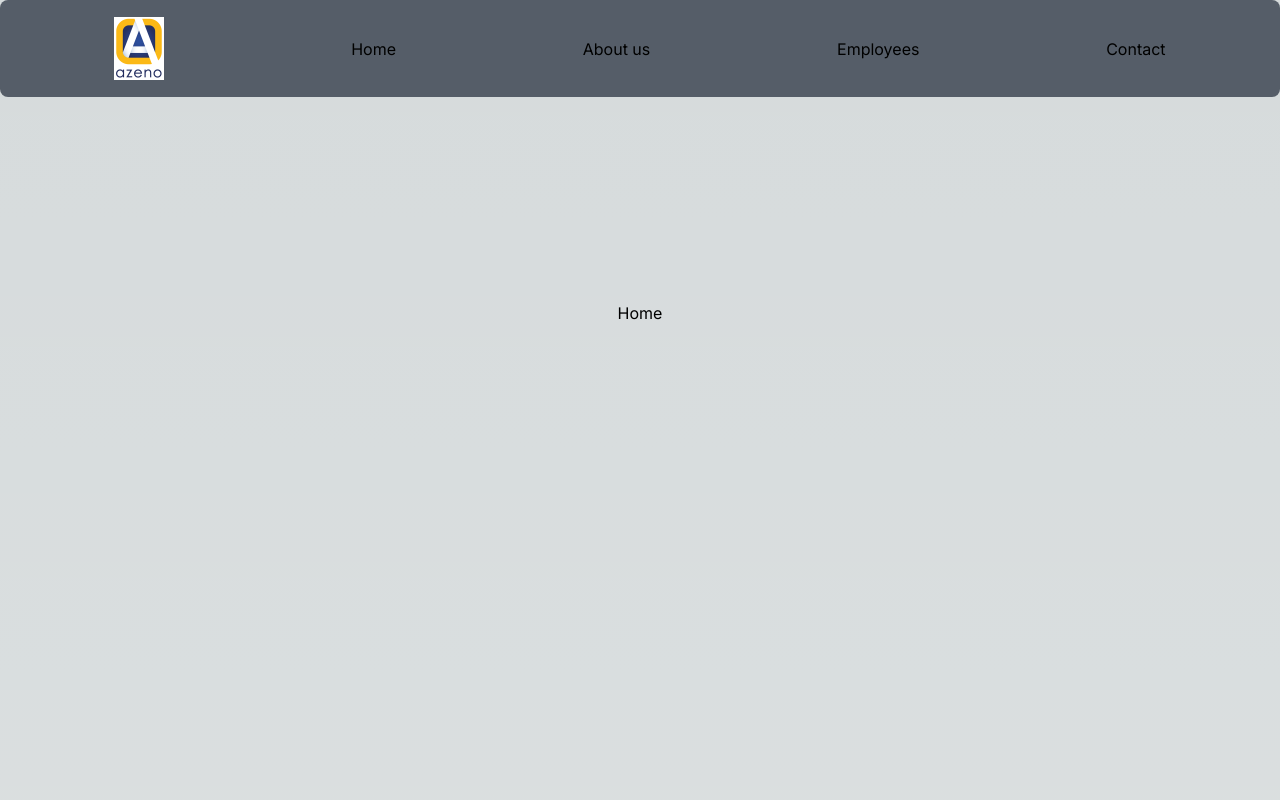
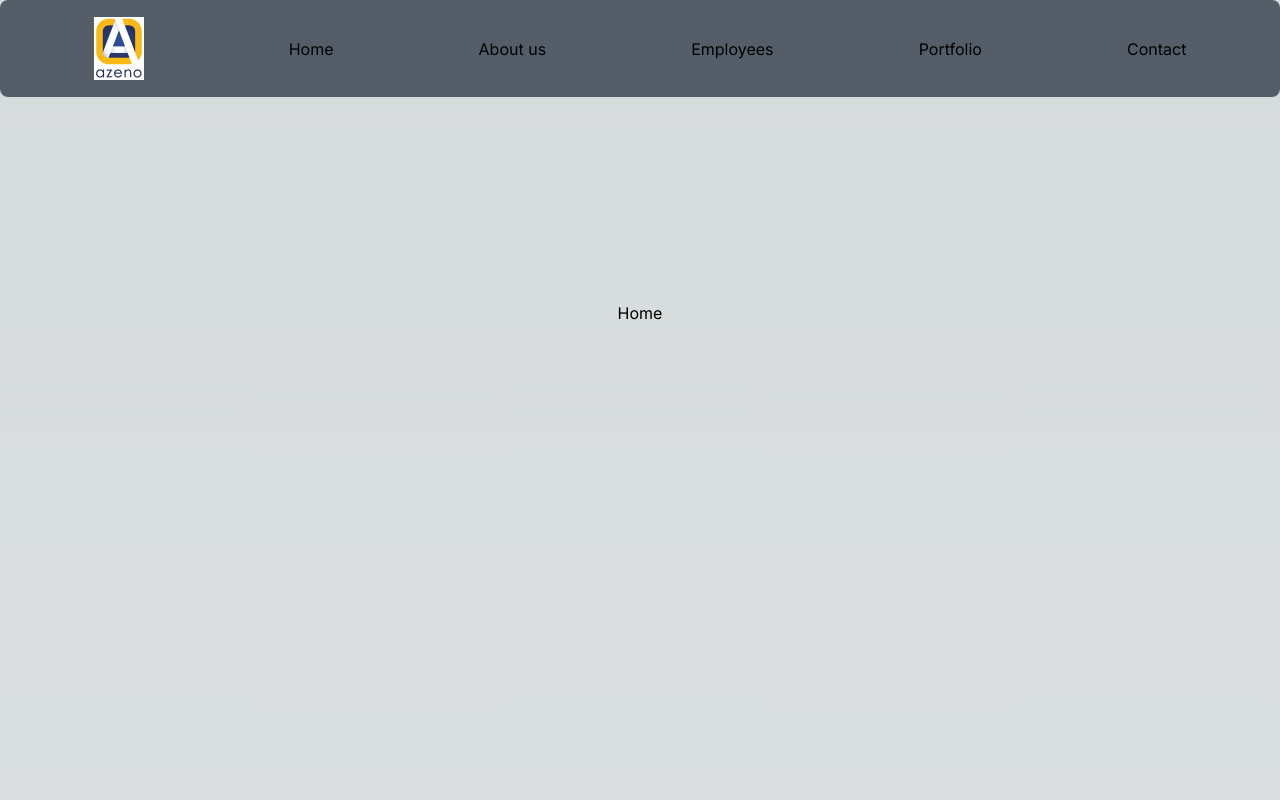
Before and after one commit to MaciejMogilewski/azeno_site, a Next.js app: page / in a window 1280 px wide. Shown: the top 800 px of the page. Built offline with nearby package versions, Linux system fonts and the light colour scheme; data requests are answered from the project's data file.

Commit message:
Add portfolio and footer section

```diff
--- a/src/app/(custom_layout)/layout.tsx
+++ b/src/app/(custom_layout)/layout.tsx
@@ -1,10 +1,12 @@
 import React from "react";
 import NavBar from "@/components/NavBar";
+import Footer from "@/components/Footer";
 
 function Layout({children,}: { children: React.ReactNode }) {
     return <section >
         <NavBar/>
         {children}
+        <Footer/>
     </section>
 }
 
--- a/src/app/(custom_layout)/page.tsx
+++ b/src/app/(custom_layout)/page.tsx
@@ -1,6 +1,7 @@
 import About from "@/components/About";
 import Employees from "@/components/Employees";
 import FormContact from "@/components/FormContact";
+import Portfolio from "@/components/Portfolio";
 
 export default function Home() {
     return (
@@ -14,10 +15,14 @@ export default function Home() {
             <section id="employees" className="flex min-h-screen flex-col items-center justify-between p-24">
                 <Employees/>
             </section>
+            <section id="portfolio" className="flex min-h-screen flex-col items-center justify-between p-24">
+                <Portfolio/>
+            </section>
             <section id="formContact" className="flex min-h-screen flex-col items-center justify-between p-24">
                 <FormContact/>
             </section>
 
+
         </main>
     )
 }
--- /dev/null
+++ b/src/components/Footer.tsx
@@ -0,0 +1,9 @@
+
+
+function Footer() {
+    return (
+        <div className="m-auto max-w-5xl mb-20">Footer</div>
+    );
+}
+
+export default Footer;
--- a/src/components/NavBar.tsx
+++ b/src/components/NavBar.tsx
@@ -22,6 +22,10 @@ function NavBar() {
                   className="pointer-events-none flex place-items-center gap-2 p-8 lg:pointer-events-auto lg:p-0">
                 Employees
             </a>
+            <a href="#portfolio"
+               className="pointer-events-none flex place-items-center gap-2 p-8 lg:pointer-events-auto lg:p-0">
+                Portfolio
+            </a>
             <a href="#formContact"
                   className="pointer-events-none flex place-items-center gap-2 p-8 lg:pointer-events-auto lg:p-0">
                 Contact
--- /dev/null
+++ b/src/components/Portfolio.tsx
@@ -0,0 +1,9 @@
+
+
+function Portfolio() {
+    return (
+        <div></div>
+    );
+}
+
+export default Portfolio;
```
